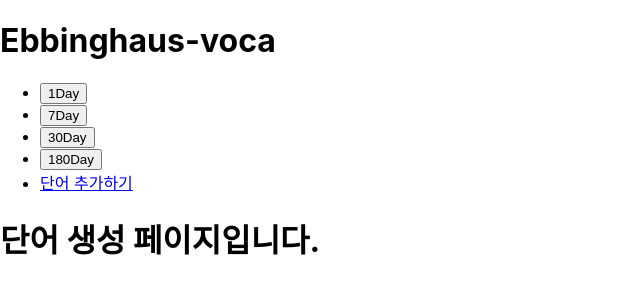
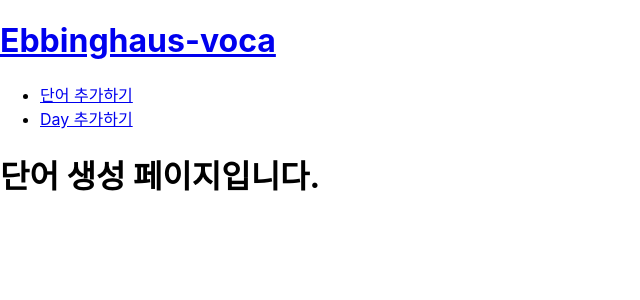
Before and after one commit to JayoonKoo/ebbinghaus-voca, a React (Create React App) app: page /create_word/1 in a window 1280 px wide. Shown: the top 300 px of the page, without its empty margins (0-640 px from the left). Built offline with nearby package versions, Linux system fonts and the light colour scheme.

Commit message:
feat: Button Link 로 수정

```diff
--- a/src/component/Header.tsx
+++ b/src/component/Header.tsx
@@ -3,23 +3,22 @@ import { Link } from "react-router-dom";
 export default function Header() {
 	return (
 		<header>
-			<h1>Ebbinghaus-voca</h1>
-			<ul className="header__period">
+			<Link to="/">
+				<h1>Ebbinghaus-voca</h1>
+			</Link>
+			<ul className="header__create">
 				<li>
-					<button>1Day</button>
+					<Link
+						to="/create_word"
+						className="header__create-word">
+						단어 추가하기
+					</Link>
 				</li>
 				<li>
-					<button>7Day</button>
-				</li>
-				<li>
-					<button>30Day</button>
-				</li>
-				<li>
-					<button>180Day</button>
-				</li>
-				<li>
-					<Link to="/create_word">
-						단어 추가하기
+					<Link
+						to="/create_day"
+						className="header__create-day">
+						Day 추가하기
 					</Link>
 				</li>
 			</ul>
```
